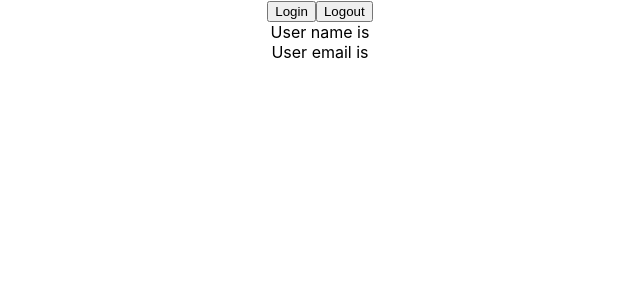
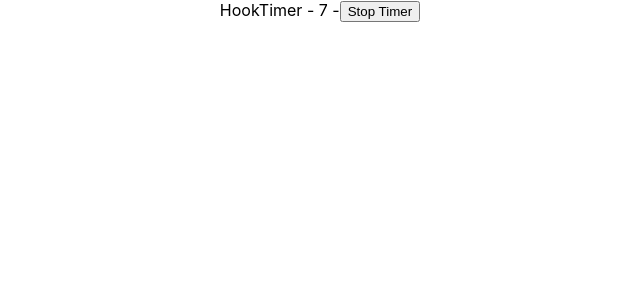
Before and after one commit to jh22j9/react-typescript, a React (Create React App) app: page / in a window 1280 px wide. Shown: the top 300 px of the page, without its empty margins (320-960 px from the left). Built offline with nearby package versions, Linux system fonts and the light colour scheme.

Commit message:
useRef Hook

```diff
--- a/src/App.tsx
+++ b/src/App.tsx
@@ -1,13 +1,10 @@
-import { UserContextProvider } from "./components/context/UserContext";
-import { User } from "./components/context/User";
 import "./App.css";
+import { MutableRef } from "./components/ref/MutableRef";
 
 function App() {
   return (
     <div className="App">
-      <UserContextProvider>
-        <User />
-      </UserContextProvider>
+      <MutableRef />
     </div>
   );
 }
--- /dev/null
+++ b/src/components/ref/MutableRef.tsx
@@ -0,0 +1,28 @@
+import { useState, useRef, useEffect } from "react";
+
+export const MutableRef = () => {
+  const [timer, setTimer] = useState(0);
+  const interValRef = useRef<number | undefined>(undefined); // solution 1
+  // const interValRef = useRef<number | null>(null); // solution 2
+
+  const stopTimer = () => {
+    // if (interValRef.current) solution 2
+    window.clearInterval(interValRef.current);
+  };
+
+  useEffect(() => {
+    interValRef.current = window.setInterval(() => {
+      setTimer((timer) => timer + 1);
+    }, 1000);
+    return () => {
+      stopTimer();
+    };
+  }, []);
+
+  return (
+    <div>
+      HookTimer - {timer} -
+      <button onClick={() => stopTimer()}>Stop Timer</button>
+    </div>
+  );
+};
```
Also changed, not shown: src/components/ref/DomRef.tsx (added, +21 -0 lines).
